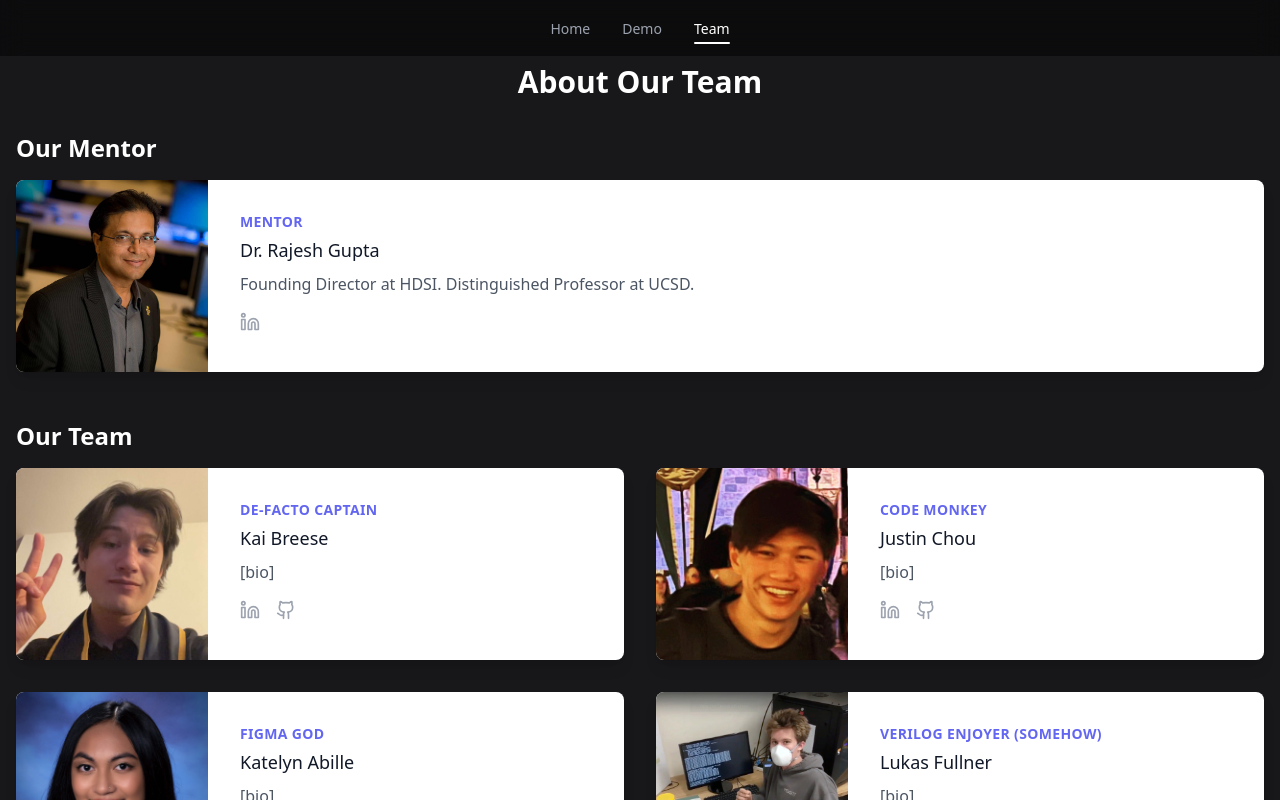
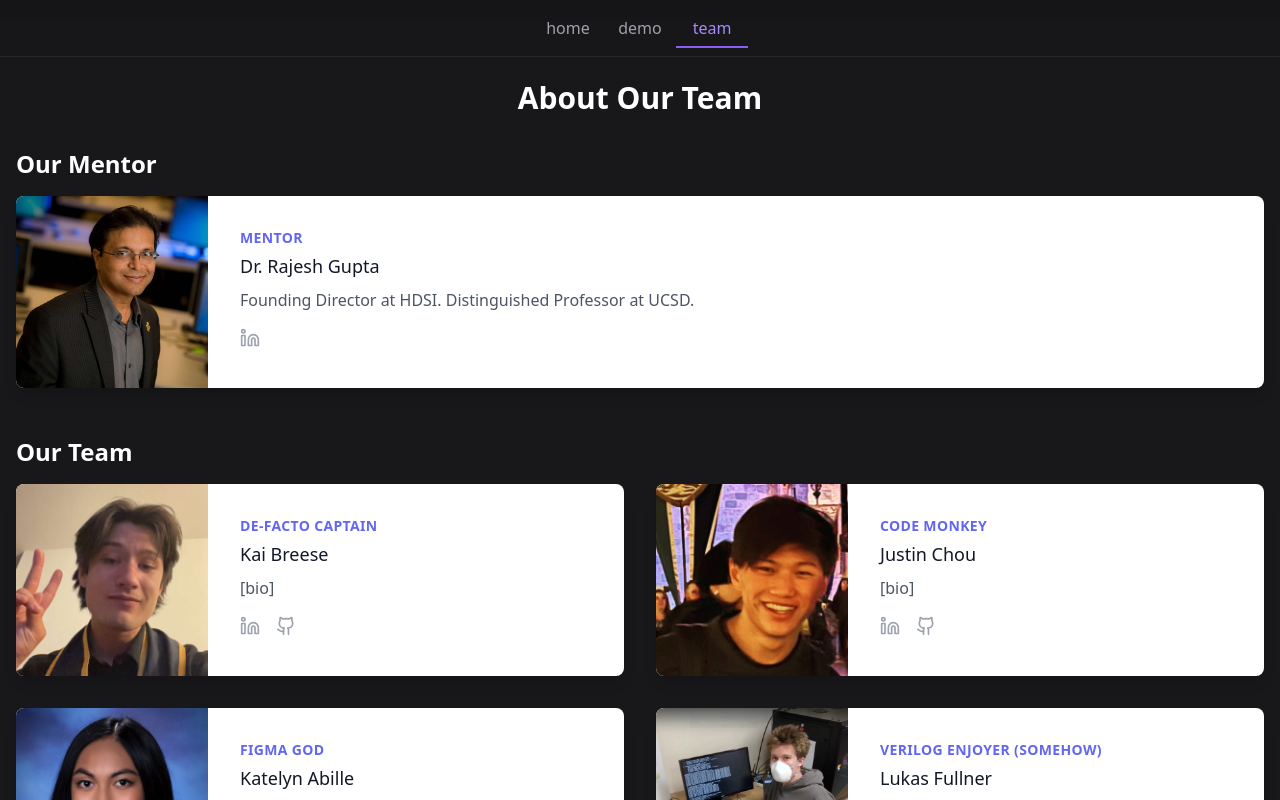
Before and after one commit to nakschou/hardware-accelerators-site, a Next.js app: page /hardware-accelerators-site/team in a window 1280 px wide. Shown: the top 800 px of the page. Built offline with nearby package versions, Linux system fonts and the light colour scheme.

Commit message:
fixed header

```diff
--- a/app/components/Header.tsx
+++ b/app/components/Header.tsx
@@ -1,42 +1,88 @@
 "use client";
 
-import Link from "next/link";
-import { usePathname } from "next/navigation";
-import { motion } from "framer-motion";
+import { useEffect, useRef, useState, useCallback } from "react";
+import { useRouter, usePathname } from "next/navigation";
 
 export default function Header() {
+  const router = useRouter();
   const pathname = usePathname();
+  const [activePage, setActivePage] = useState("home");
+  const [bubbleStyle, setBubbleStyle] = useState({ left: 0, width: 0 });
+  const navRef = useRef<HTMLDivElement>(null);
+
+  const getPageFromPath = useCallback((path: string) => {
+    if (path === "/") return "home";
+    if (path === "/demo") return "demo";
+    if (path === "/team") return "team";
+    return path.slice(1);
+  }, []);
+
+  const updateBubblePosition = useCallback(() => {
+    const navElement = navRef.current;
+    if (!navElement) return;
+
+    const activeButton = navElement.querySelector(
+      `button[data-page="${activePage}"]`
+    );
+    if (activeButton) {
+      const rect = activeButton.getBoundingClientRect();
+      const navRect = navElement.getBoundingClientRect();
+      setBubbleStyle({
+        left: rect.left - navRect.left,
+        width: rect.width,
+      });
+    }
+  }, [activePage]);
+
+  useEffect(() => {
+    const page = getPageFromPath(pathname);
+    setActivePage(page);
+  }, [pathname, getPageFromPath]);
+
+  useEffect(() => {
+    updateBubblePosition();
+    const timeoutId = setTimeout(updateBubblePosition, 50);
+    window.addEventListener("resize", updateBubblePosition);
+
+    return () => {
+      window.removeEventListener("resize", updateBubblePosition);
+      clearTimeout(timeoutId);
+    };
+  }, [activePage, updateBubblePosition]);
+
+  const handleNavigation = (page: string) => {
+    setActivePage(page);
+    const path = page === "home" ? "/" : `/${page}`;
+    router.push(path);
+  };
+
+  const pages = ["home", "demo", "team"];
 
   return (
-    <header className="fixed top-0 left-0 right-0 z-50 bg-black bg-opacity-50 backdrop-blur-md">
-      <nav className="container mx-auto px-4 py-4">
-        <ul className="flex justify-center space-x-8 relative">
-          {[
-            { href: "/", label: "Home" },
-            { href: "/demo", label: "Demo" },
-            { href: "/team", label: "Team" },
-          ].map((link) => (
-            <li key={link.href} className="relative">
-              <Link
-                href={link.href}
-                className={`text-sm font-medium transition-colors ${
-                  pathname === link.href
-                    ? "text-white"
-                    : "text-gray-400 hover:text-gray-300"
-                }`}
-              >
-                {link.label}
-              </Link>
-              {pathname === link.href && (
-                <motion.div
-                  layoutId="bubble"
-                  className="absolute -bottom-1 left-0 right-0 h-0.5 bg-white rounded-full"
-                  transition={{ type: "spring", bounce: 0.2, duration: 0.6 }}
-                />
-              )}
-            </li>
-          ))}
-        </ul>
+    <header className="fixed top-0 left-0 right-0 z-50 flex items-center justify-center px-6 sm:px-6 py-2 sm:py-3 backdrop-blur-sm bg-zinc-900/90 border-b border-zinc-800">
+      <nav ref={navRef} className="relative flex items-center">
+        <div
+          className="absolute h-[2px] bg-violet-500 transition-all duration-200 ease-in-out"
+          style={{
+            left: `${bubbleStyle.left}px`,
+            width: `${bubbleStyle.width}px`,
+            bottom: "-4px",
+          }}
+        />
+        {pages.map((page) => (
+          <button
+            key={page}
+            data-page={page}
+            onClick={() => handleNavigation(page)}
+            className={`relative px-3 py-0.5 sm:py-1 text-sm sm:text-base font-medium transition-colors min-w-[4.5rem] text-center ${
+              activePage === page
+                ? "text-violet-400"
+                : "text-zinc-400 hover:text-violet-300"
+            }`}
+          >
+            {page}
+          </button>
+        ))}
       </nav>
     </header>
   );
--- a/app/demo/page.tsx
+++ b/app/demo/page.tsx
@@ -1,6 +1,6 @@
 export default function HuggingFaceDemo() {
   return (
-    <div className="min-h-screen w-full bg-black pt-16 overflow-x-hidden">
+    <div className="min-h-screen w-full bg-black pt-14 overflow-x-hidden">
       <iframe
         src="https://justintchou-hardware-accelerators-demo.hf.space"
         className="w-full h-[1200px] border-none"
--- a/app/team/page.tsx
+++ b/app/team/page.tsx
@@ -2,7 +2,7 @@ import AboutUs from "./About";
 
 export default function AboutPage() {
   return (
-    <div className="min-h-screen bg-black text-white">
+    <div className="min-h-screen bg-black text-white pt-4">
       <main>
         <AboutUs />
       </main>
```
